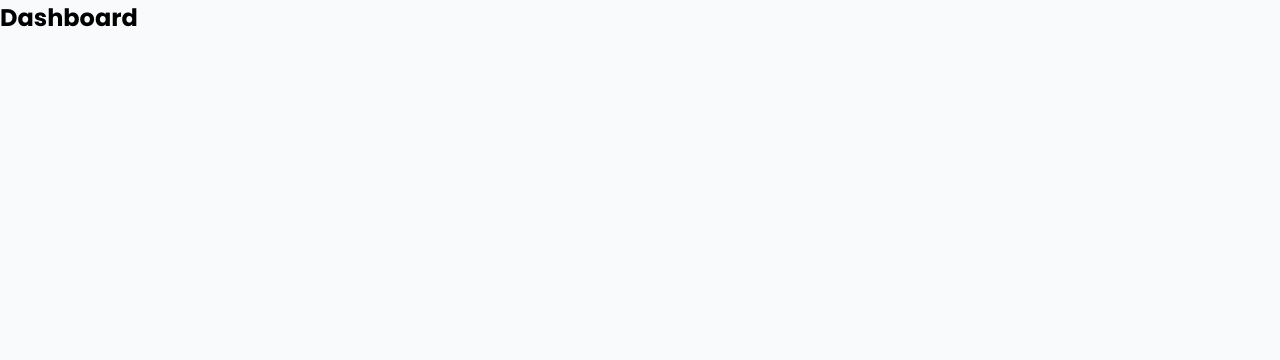
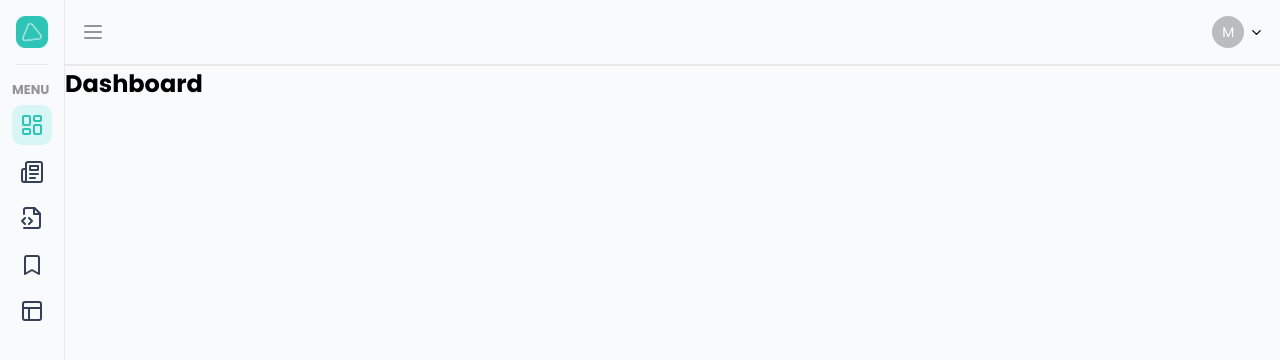
Before and after one commit to mujibur-rohman/my-playground, a Next.js app: page / in a window 1280 px wide. Shown: the top 360 px of the page. Built offline with nearby package versions, Linux system fonts and the light colour scheme.

Commit message:
protect route

```diff
--- a/src/components/form/login/login.tsx
+++ b/src/components/form/login/login.tsx
@@ -2,7 +2,6 @@ import { Alert, Button, Input } from "antd";
 import styles from "./styles.module.scss";
 import { useFormikContext } from "formik";
 import { LoginModel } from "@/models/auth";
-import { useSession } from "next-auth/react";
 
 type Props = {
   setErrorServer: (message: string) => void;
@@ -19,9 +18,6 @@ function LoginForm({ errorServer, setErrorServer }: Props) {
     errors,
     isSubmitting,
   } = useFormikContext<LoginModel>();
-
-  const session = useSession();
-  console.log("SESSION", session);
 
   return (
     <section className={styles["form-login"]}>
--- a/src/components/layouts/main-layout.tsx
+++ b/src/components/layouts/main-layout.tsx
@@ -2,6 +2,7 @@ import { useState, useCallback } from "react";
 import Sidebar from "./sidebar/sidebar";
 import Navbar from "./navbar/navbar";
 import variable from "@/styles/variables.module.scss";
+import { useRouter } from "next/router";
 
 type Props = {
   children: React.ReactNode;
@@ -10,6 +11,7 @@ type Props = {
 const MainLayout = (props: Props) => {
   const [open, setOpen] = useState(false);
   const [auth, setAuth] = useState(false);
+  const router = useRouter();
 
   const toggleSidebar = useCallback(() => {
     setOpen(!open);
@@ -17,9 +19,11 @@ const MainLayout = (props: Props) => {
 
   return (
     <main style={{ display: "flex", background: variable.colorBackground }}>
-      {auth && <Sidebar open={open} openSidebar={toggleSidebar} />}
+      {router.pathname !== "/auth" && (
+        <Sidebar open={open} openSidebar={toggleSidebar} />
+      )}
       <div style={{ width: "100%" }}>
-        {auth && <Navbar openSidebar={toggleSidebar} />}
+        {router.pathname !== "/auth" && <Navbar openSidebar={toggleSidebar} />}
         <div>{props.children}</div>
       </div>
     </main>
--- a/src/components/layouts/navbar/navbar.tsx
+++ b/src/components/layouts/navbar/navbar.tsx
@@ -1,12 +1,32 @@
-import { Avatar } from "antd";
-import { Menu } from "lucide-react";
+import { Avatar, Dropdown, MenuProps } from "antd";
+import { ChevronDown, LogOut, Menu, User } from "lucide-react";
 import styles from "./styles.module.scss";
+import { signOut } from "next-auth/react";
 
 type Props = {
   openSidebar: () => void;
 };
 
 const Navbar = ({ openSidebar }: Props) => {
+  const onClick: MenuProps["onClick"] = ({ key }) => {
+    if (key === "2") {
+      signOut();
+    }
+  };
+
+  const items: MenuProps["items"] = [
+    {
+      label: "Profile",
+      key: "1",
+      icon: <User size={15} />,
+    },
+    {
+      label: "Logout",
+      key: "2",
+      icon: <LogOut size={15} />,
+    },
+  ];
+
   return (
     <nav className={styles.navbar}>
       <Menu
@@ -15,8 +35,12 @@ const Navbar = ({ openSidebar }: Props) => {
           openSidebar();
         }}
       />
-
-      <Avatar>M</Avatar>
+      <Dropdown menu={{ items, onClick }}>
+        <div className={styles.avatar}>
+          <Avatar style={{ cursor: "pointer" }}>M</Avatar>
+          <ChevronDown size={15} />
+        </div>
+      </Dropdown>
     </nav>
   );
 };
--- a/src/components/layouts/navbar/styles.module.scss
+++ b/src/components/layouts/navbar/styles.module.scss
@@ -17,4 +17,16 @@
     color: $color-text-base100;
     cursor: pointer;
   }
+
+  .avatar {
+    display: flex;
+    align-items: center;
+    gap: 0.3rem;
+    cursor: pointer;
+
+    p {
+      font-size: 0.75rem;
+      font-weight: 500;
+    }
+  }
 }
```
Also changed, not shown: src/lib/types.ts (+7 -3 lines), src/middleware.ts (added, +20 -0 lines), src/pages/api/auth/[...nextauth].tsx (+10 -6 lines), src/pages/auth/index.tsx (+27 -1 lines).
